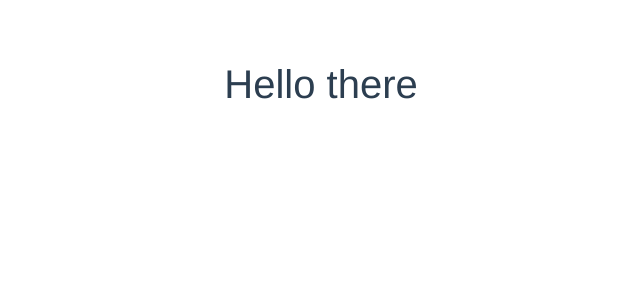
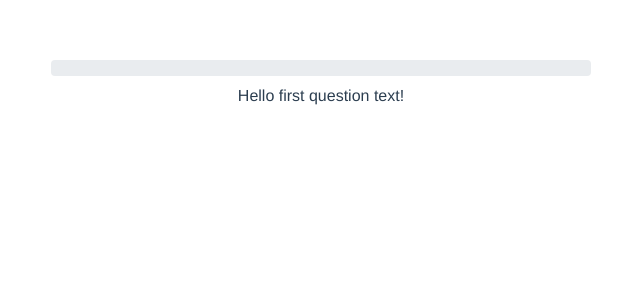
Before and after one commit to mahenzon/simple-questionnaire-app-vue.js, a Vue app: page / in a window 1280 px wide. Shown: the top 300 px of the page, without its empty margins (319-959 px from the left). Built offline with nearby package versions, Linux system fonts and the light colour scheme.

Commit message:
Processing first question

```diff
--- a/src/App.vue
+++ b/src/App.vue
@@ -18,7 +18,11 @@ export default {
   data() {
     return {
       // TODO: fetch this data using axios
-      questions: [],
+      questions: [
+        {
+          text: 'Hello first question text!',
+        },
+      ],
       summaryModifiers: {},
     }
   },
--- /dev/null
+++ b/src/components/Question.vue
@@ -0,0 +1,23 @@
+<template>
+  <div>
+    {{ question.text }}
+  </div>
+</template>
+
+<script>
+export default {
+  name: "Question",
+  props: {
+    question: Object,
+  },
+  methods: {
+    processAnswer(data) {
+      this.$emit('processAnswer', data)
+    },
+  },
+}
+</script>
+
+<style>
+
+</style>
--- a/src/components/Survey.vue
+++ b/src/components/Survey.vue
@@ -1,12 +1,24 @@
 <template>
   <b-container>
-    <h1>Hello there</h1>
+    <b-row class="justify-content-md-center">
+      <b-col cols="12" md="10" lg="8" xl="6" align-g="center">
+        <b-progress :value="progressValue" :max="maxProgressValue" show-progress animated></b-progress>
+        <div class="my-2">
+          <Question v-show="showQuestion" v-on:processAnswer="processAnswer" :question="currentQuestion"/>
+        </div>
+      </b-col>
+    </b-row>
   </b-container>
 </template>
 
 <script>
+import Question from './Question'
+
 export default {
   name: "Survey",
+  components: {
+    Question,
+  },
   props: {
     questions: Array,
     summaryModifiers: Object,
@@ -58,6 +70,9 @@ export default {
         }
       }
     },
+    processAnswer(data) {
+      console.log('Got answer', data, 'for question', this.currentQuestion.text)
+    },
   },
 }
 </script>
```
